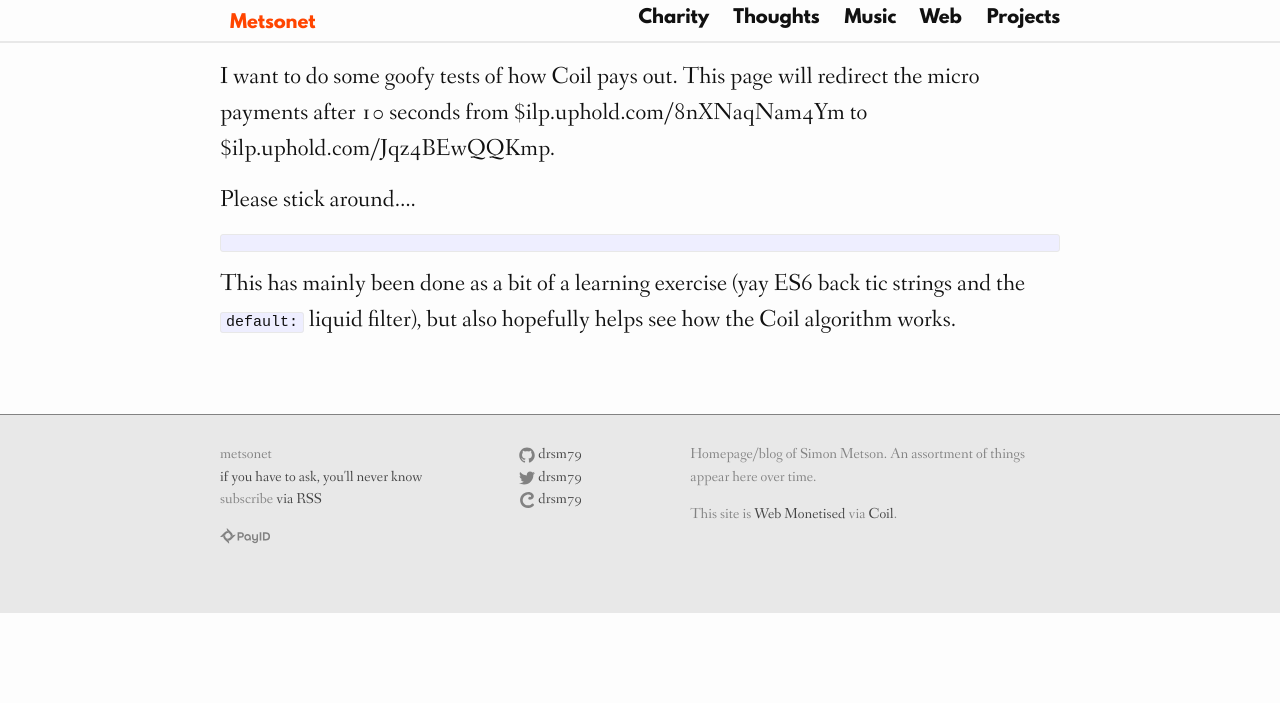
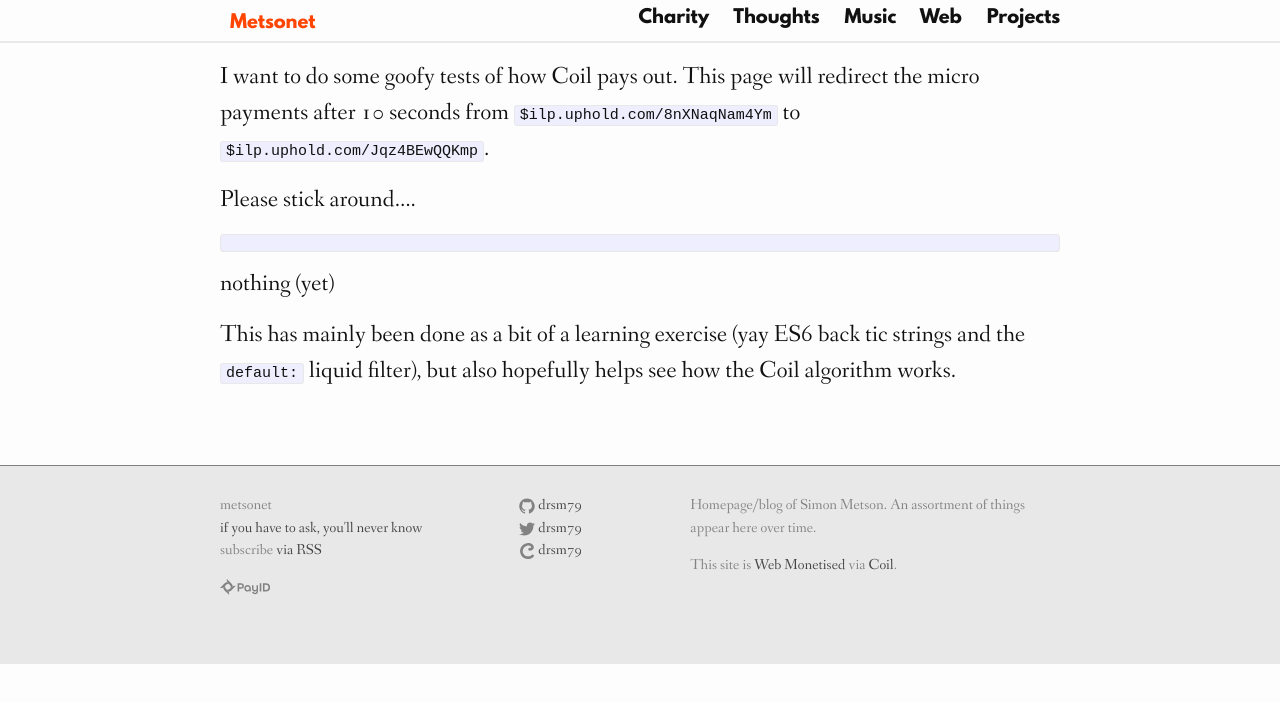
Before and after one commit to drsm79/drsm79.github.com, a Jekyll site: the page built from web_mon_10sec_test.md, in a window 1280 px wide. Shown: the top 703 px of the page. Built offline with Jekyll 4.4.1, drawn with Linux system fonts in a browser that asks for light colours; some of the changed lines change nothing that is shown.

Commit message:
Update web_mon_10sec_test.md

```diff
--- a/web_mon_10sec_test.md
+++ b/web_mon_10sec_test.md
@@ -10,15 +10,39 @@
     - streaming
 ---
 
-I want to do some goofy tests of how Coil pays out. This page will redirect the micro payments after 10 seconds from {{ page.ilp | default: site.ilp}} to {{site.ilp}}.
+I want to do some goofy tests of how Coil pays out. This page will redirect the micro payments after 10 seconds from `{{ page.ilp | default: site.ilp}}` to `{{site.ilp}}`.
 
 Please stick around....
 
 <h1 id="countdown"></h1>
 <pre id="message"></pre>
+<span id="total">nothing (yet)</span><span id="currency"></span>
 
 <script>
 if (document.monetization) {
+    var ilp;
+    let scale;
+    let total = 0;
+    const metas = document.getElementsByTagName('meta');
+    for (let i = 0; i < metas.length; i++) {
+        if (metas[i].getAttribute('name') === 'monetization') {
+            ilp = metas[i];
+        }
+    };
+    function printPaymentStream(ev){
+        console.log(ev);
+        // initialize currency and scale on first progress event
+        if (total === 0) {
+          scale = ev.detail.assetScale;
+          document.getElementById('currency').innerText = ev.detail.assetCode;
+        }
+
+        total += Number(ev.detail.amount);
+
+        const formatted = (total * Math.pow(10, -scale)).toFixed(scale);
+        document.getElementById('total').innerText = formatted;
+    }
+    document.monetization.addEventListener('monetizationprogress', printPaymentStream);
     document.monetization.addEventListener('monetizationstart', () => {
         if (document.getElementById("countdown").textContent == 'Fin'){
             console.log("we've been through this before...");
@@ -31,13 +55,12 @@
 
                 if (seconds <= 0) {
                     clearInterval(countdown);
+                    ilp.content = "{{site.ilp}}";
+                    document.monetization.removeEventListener(
+                        'monetizationprogress', printPaymentStream
+                    );
+                    document.getElementById('total').innerText = 'in 10 seconds, this page paid ' + document.getElementById('total').innerText;
                     document.getElementById("countdown").textContent = 'Fin';
-                    const metas = document.getElementsByTagName('meta');
-                    for (let i = 0; i < metas.length; i++) {
-                        if (metas[i].getAttribute('name') === 'monetization') {
-                            metas[i].content = "{{site.ilp}}";
-                        }
-                    }
                     document.getElementById("message").textContent = ` ________________________
 < thanks for hanging out >
  ------------------------
```
